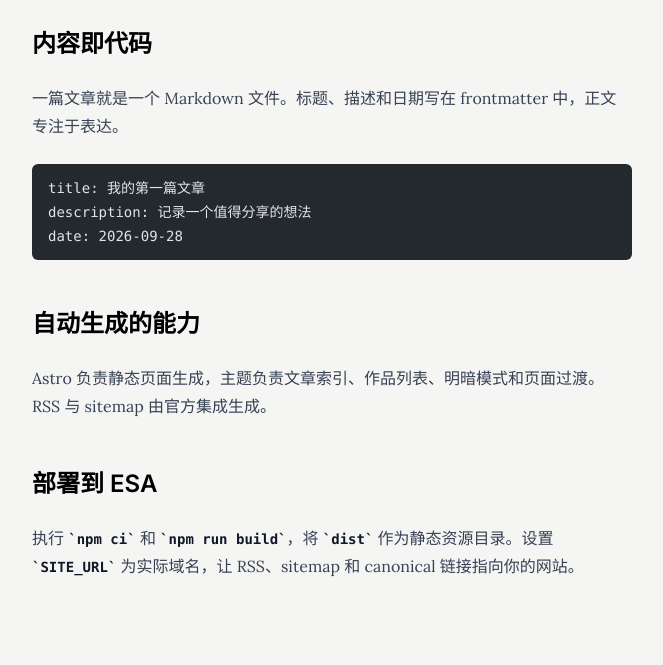
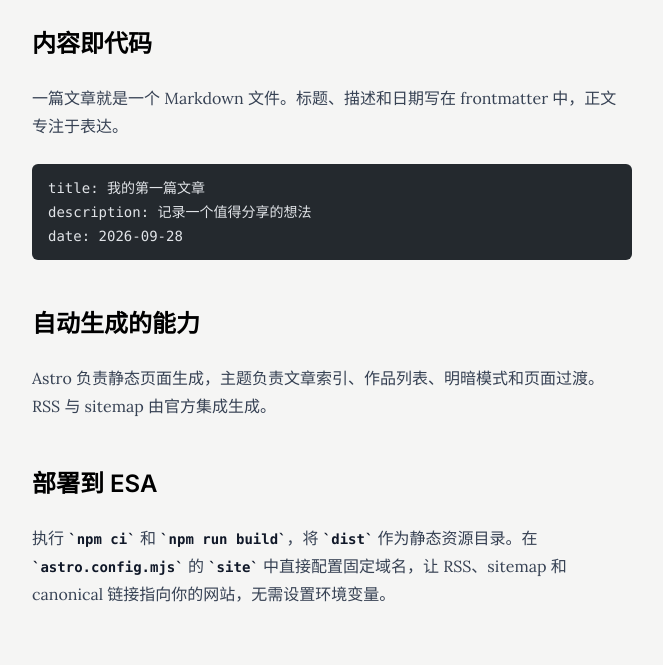
Before and after one commit to BoliangLI/esa-react-portfolio, an Astro site: page /blog/hello-astro in a window 1280 px wide. Shown: the part 282-947 px from the top of the page, without its empty margins (308-971 px from the left). Built offline with nearby package versions, Linux system fonts and the light colour scheme; Astro itself is replaced by a stand-in of ours; code samples lack their colours; a web font is replaced by a local one.

Commit message:
chore: use fixed site URL instead of environment variable

```diff
--- a/astro.config.mjs
+++ b/astro.config.mjs
@@ -4,7 +4,7 @@ import sitemap from '@astrojs/sitemap';
 import tailwindcss from '@tailwindcss/vite';
 
 export default defineConfig({
-  site: process.env.SITE_URL || 'https://example.com',
+  site: 'https://example.com',
   output: 'static',
   integrations: [mdx(), sitemap()],
   vite: { plugins: [tailwindcss()] },
--- a/src/content/blog/hello-astro.md
+++ b/src/content/blog/hello-astro.md
@@ -20,4 +20,4 @@ Astro 负责静态页面生成，主题负责文章索引、作品列表、明
 
 ## 部署到 ESA
 
-执行 `npm ci` 和 `npm run build`，将 `dist` 作为静态资源目录。设置 `SITE_URL` 为实际域名，让 RSS、sitemap 和 canonical 链接指向你的网站。
+执行 `npm ci` 和 `npm run build`，将 `dist` 作为静态资源目录。在 `astro.config.mjs` 的 `site` 中直接配置固定域名，让 RSS、sitemap 和 canonical 链接指向你的网站，无需设置环境变量。
```
Also changed, not shown: README.md.
